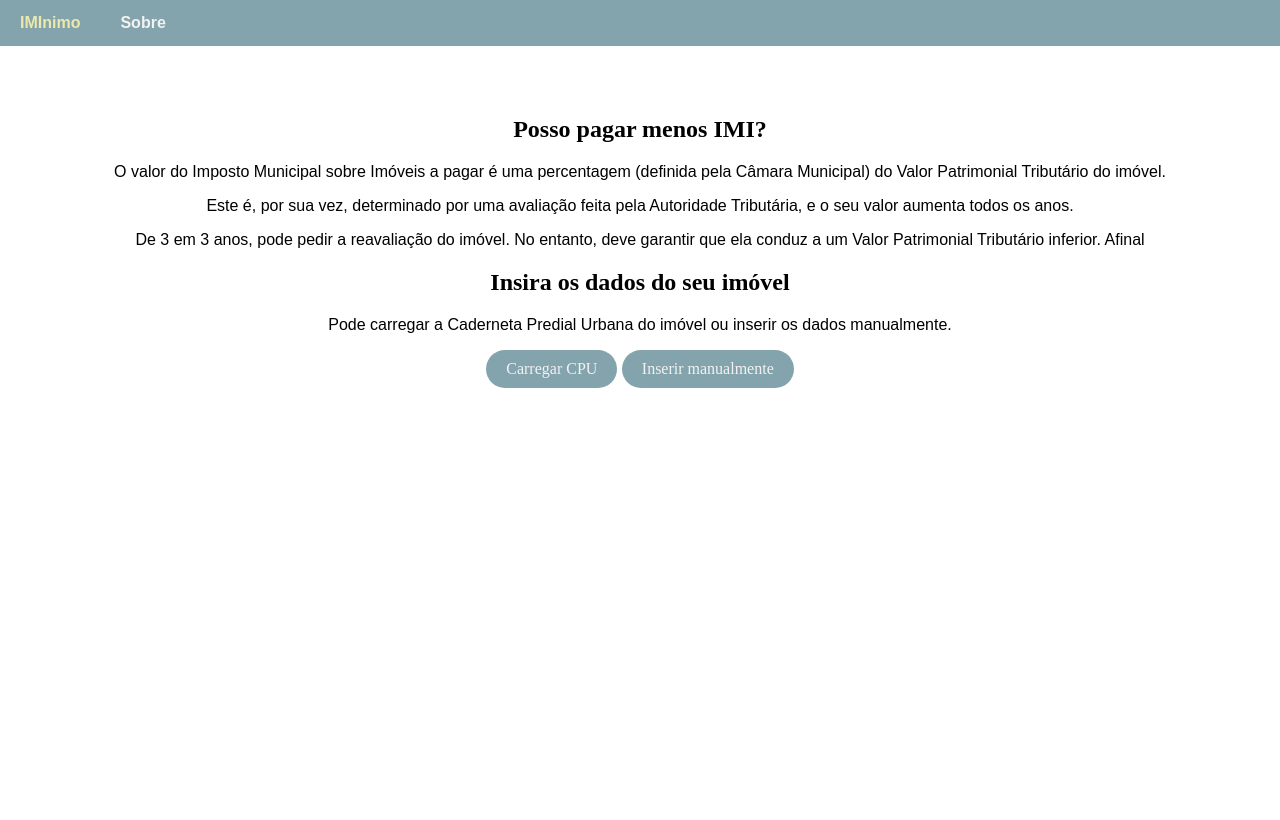
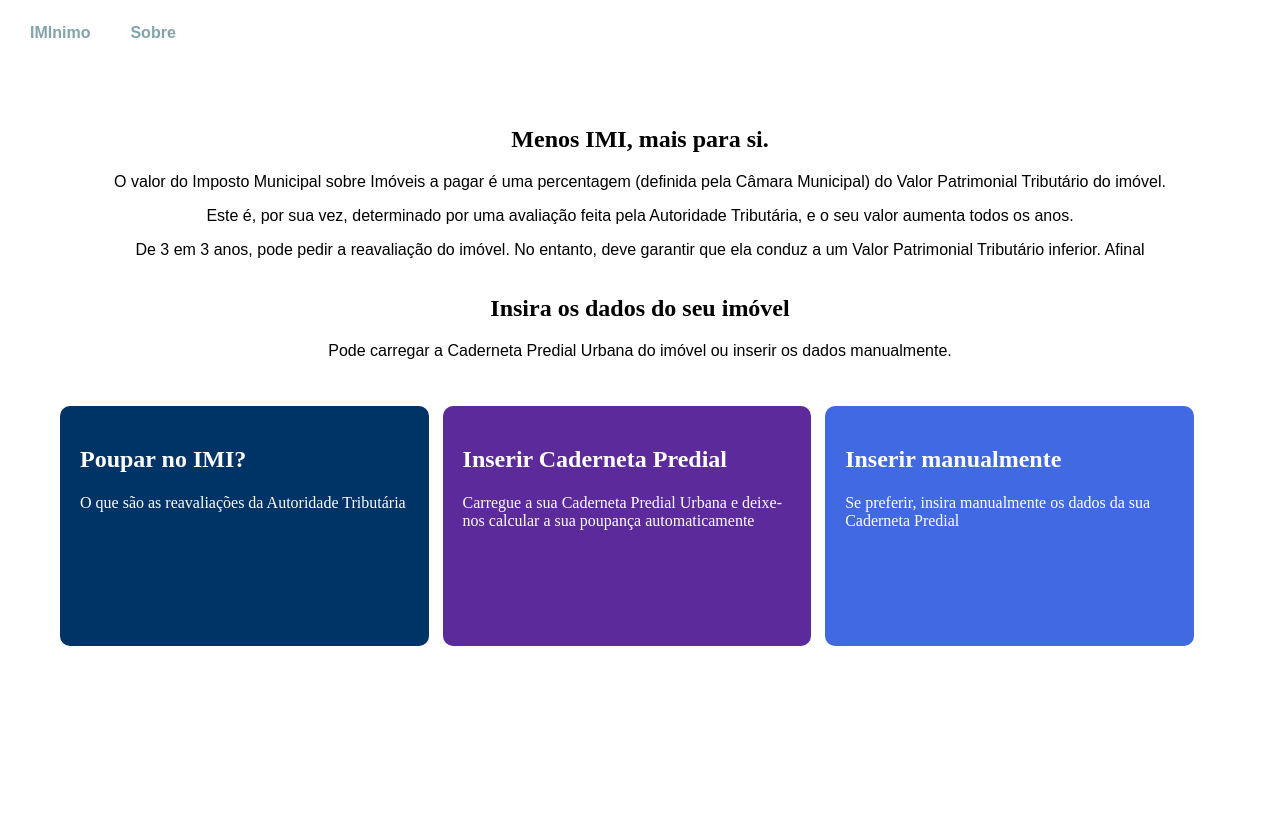
Before and after one commit to ruicruzeiro/IMInimo, a Flask app: page / in a window 1280 px wide. Before the commit the page ends 388 px from the top, so only its background shows below. Run offline with Flask 3, Linux system fonts and the light colour scheme.

Commit message:
worked on the layout/css

```diff
--- a/static/styles.css
+++ b/static/styles.css
@@ -1,7 +1,9 @@
 body {
-  font-family: Arial, sans-serif;
-  margin: 0;
+  margin: 10px;
   padding: 0;
+  height: 100vh;
+  justify-content: center;
+  align-items: center;
 }
 
 header {
@@ -12,24 +14,14 @@ header {
 main {
   padding-top: 50px;
   text-align: center;
+  display: grid;
+  justify-content: center;
+  align-items: center;
 }
 
-button {
-  background-color: #83a3ad; /* Green background */
-  color: #f2f2f2;
-  padding: 10px 20px; /* Padding for the button */
-  border: none; /* Remove default border */
-  border-radius: 25px; /* Rounded corners */
-  cursor: pointer; /* Pointer cursor on hover */
-  font-family: "Montserrat";
-  font-size: 16px; /* Font size */
-  transition: background-color 0.3s ease, transform 0.3s ease; /* Smooth transition */
-}
-
-button:hover {
-  background-color: #83a3ad; /* Darker green on hover */
-  color: #ebe9ac;
-
+section {
+  justify-content: center;
+  align-items: center;
 }
 
 p {
@@ -42,6 +34,11 @@ h2 {
 
 h4 {
   font-family: "Montserrat";
+  font-weight: 100;
+}
+
+a {
+  text-decoration: none;
 }
 
 form {
@@ -58,7 +55,6 @@ label {
 
 
 .navbar {
-  background-color: #83a3ad;
   overflow: hidden;
   font-family: 'Montserrat', sans-serif;
   font-weight: bold;
@@ -67,7 +63,7 @@ label {
 .navbar a {
   float: left;
   display: block;
-  color: #f2f2f2;
+  color: #83a3ad;
   text-align: center;
   padding: 14px 20px;
   text-decoration: none;
@@ -76,6 +72,10 @@ label {
 .navbar a:hover {
   background-color: #83a3ad;
   color: #ebe9ac;
+}
+
+.section {
+  justify-content: center;
 }
 
 .form-container {
@@ -109,8 +109,59 @@ label {
 }
 
 .field-container input:focus {
-  outline: 1px solid #83a3ad;
+  outline: 1px solid #53595b;
 }
+
+.box-container {
+  width: 90%;
+  height: 200px;
+  padding: 50px;
+  display: flex;
+  justify-content: space-between;
+  align-items: center;
+  flex-wrap: nowrap;
+}
+
+.box {
+  font-family: 'Montserrat', sans-serif;
+  background-color: #003F5C;
+  color: white;
+  width: 29%;
+  height: 100%;
+  padding: 20px;
+  border-radius: 10px;
+  text-align: left;
+  align-items: center;
+  transition: transform 0.3s ease;
+  cursor: pointer;
+  position: relative;
+  overflow: hidden;
+  justify-content: space-between;
+}
+
+.box:hover {
+  transform: translateY(-2px);
+}
+
+.smaller-button {
+  background-color: #83a3ad; /* Green background */
+  color: #f2f2f2;
+  padding: 10px 20px; /* Padding for the button */
+  border: none; /* Remove default border */
+  border-radius: 25px; /* Rounded corners */
+  cursor: pointer; /* Pointer cursor on hover */
+  font-family: "Montserrat";
+  font-size: 16px; /* Font size */
+  transition: background-color 0.3s ease, transform 0.3s ease; /* Smooth transition */
+}
+
+.smaller-button:hover {
+  background-color: #83a3ad; /* Darker green on hover */
+  color: #ebe9ac;
+  transform: translateY(-2px);
+}
+
+
 
 
 
--- a/templates/index.html
+++ b/templates/index.html
@@ -2,7 +2,7 @@
 
 {% block main %}
   <section>
-    <h2>Posso pagar menos IMI?</h2>
+    <h2>Menos IMI, mais para si.</h2>
     <p>
       O valor do Imposto Municipal sobre Imóveis a pagar é
       uma percentagem (definida pela Câmara Municipal) do Valor
@@ -25,11 +25,20 @@
   <h2>Insira os dados do seu imóvel</h2>
   <p>Pode carregar a Caderneta Predial Urbana do imóvel ou inserir os dados
     manualmente.</p>
-  <button class="btn btn-primary" type="submit">Carregar CPU</button>
-  <a href="{{ url_for('input') }}">
-  <button class="btn btn-primary">
-    Inserir manualmente
-  </button>
+  <div class="box-container">
+    <a class="box" style="background-color: #003366" href="">
+      <h2>Poupar no IMI?</h2>
+      <h4>O que são as reavaliações da Autoridade Tributária</h4>
+    </a>
+    <a class="box" style="background-color: #5C2A9B" href="" type="submit">
+      <h2>Inserir Caderneta Predial</h2>
+      <h4>Carregue a sua Caderneta Predial Urbana e deixe-nos calcular a sua poupança automaticamente</h4>
+    </a>
+    <a class="box" style="background-color: #4169E1" href="{{ url_for('input') }}">
+      <h2>Inserir manualmente</h2>
+      <h4>Se preferir, insira manualmente os dados da sua Caderneta Predial</h4>
+    </a>
+  </div>
   </a>
 </section>
 
--- a/templates/layout.html
+++ b/templates/layout.html
@@ -7,7 +7,7 @@
     <title>IMInimo</title>
     <link href="{{url_for('static', filename='styles.css')}}" rel="stylesheet">
     <link rel="stylesheet" href="https://cdnjs.cloudflare.com/ajax/libs/font-awesome/6.0.0/css/all.min.css">
-
+    <script src="{{url_for('static', filename='scripts.js')}}"></script>
 </head>
 <body>
     <div class="navbar">
@@ -25,7 +25,7 @@
 
 
 
-    <script src="{{url_for('static', filename='scripts.js')}}"></script>
+
 
 </body>
 </html>
```
Also changed, not shown: templates/template_by_chatgpt.html (added, +97 -0 lines), 1 other file.
